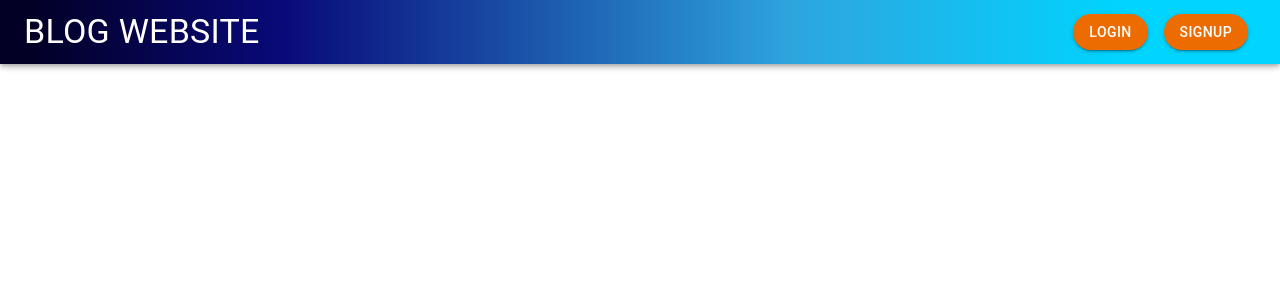
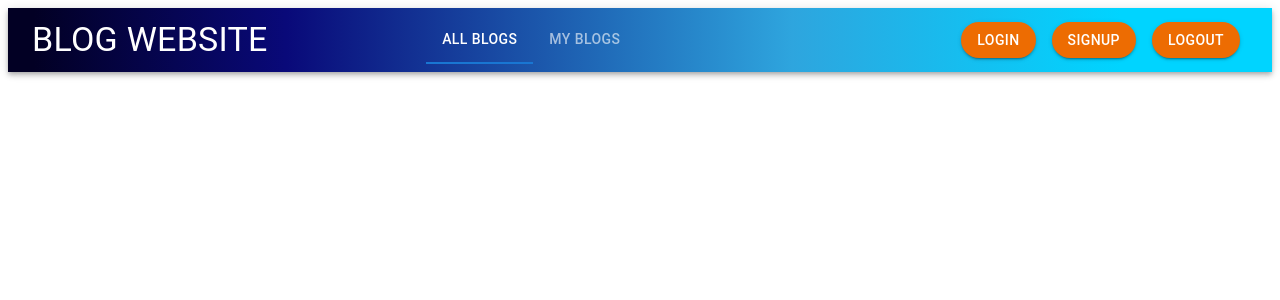
Before and after one commit to mohitchauhan4u/BLOG-Website-MERN, a React (Create React App) app in the folder frontend/: page / in a window 1280 px wide. Shown: the top 300 px of the page. Built offline with nearby package versions, Linux system fonts and the light colour scheme.

Commit message:
added navigation to header

```diff
--- a/frontend/src/App.js
+++ b/frontend/src/App.js
@@ -17,9 +17,9 @@ function App() {
         <Routes>
           <Route path="/auth" element={<Auth />} />
           <Route path="/blogs" element={<Blogs />} />
+          <Route path="/blogs/add" element={<AddBlog />} />
           <Route path="/myBlogs" element={<UserBlog />} />
           <Route path="/myBlogs/:id" element={<BlogDetails />} />
-          <Route path="/blogs/add" element={<AddBlog />} />
         </Routes>
       </main>
     </>
--- a/frontend/src/components/Header.jsx
+++ b/frontend/src/components/Header.jsx
@@ -1,9 +1,19 @@
-import React from "react";
-import { AppBar, Box, Button, Toolbar, Typography } from "@mui/material";
+import React, { useState } from "react";
+import {
+  AppBar,
+  Box,
+  Button,
+  Tab,
+  Tabs,
+  Toolbar,
+  Typography,
+} from "@mui/material";
 
 const Header = () => {
+  const [value, setValue] = useState(0);
   return (
     <AppBar
+      position="sticky"
       sx={{
         background:
           "linear-gradient(90deg, rgba(2,0,36,1) 2%, rgba(9,9,121,1) 22%, rgba(46,165,222,1) 62%, rgba(0,212,255,1) 88%)",
@@ -11,6 +21,16 @@ const Header = () => {
     >
       <Toolbar>
         <Typography variant="h4">BLOG WEBSITE</Typography>
+        <Box display={"flex"} margin={"auto"}>
+          <Tabs
+            textColor="inherit"
+            value={value}
+            onChange={(e, value) => setValue(value)}
+          >
+            <Tab label="All Blogs" />
+            <Tab label="My Blogs" />
+          </Tabs>
+        </Box>
         <Box display={"flex"} marginLeft={"auto"}>
           <Button
             variant="contained"
@@ -26,6 +46,13 @@ const Header = () => {
           >
             SignUp
           </Button>
+          <Button
+            variant="contained"
+            color="warning"
+            sx={{ margin: 1, borderRadius: 10 }}
+          >
+            LogOut
+          </Button>
         </Box>
       </Toolbar>
     </AppBar>
```
